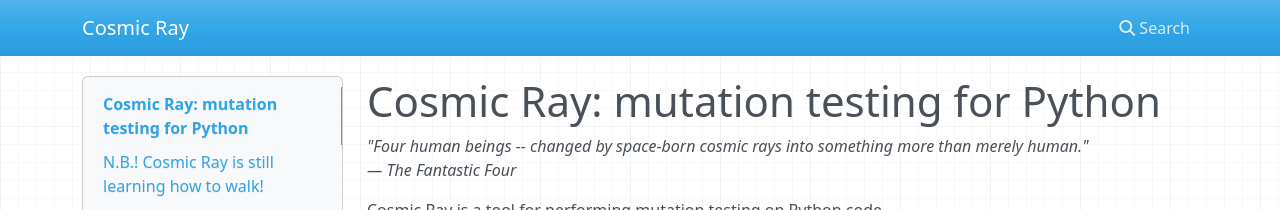
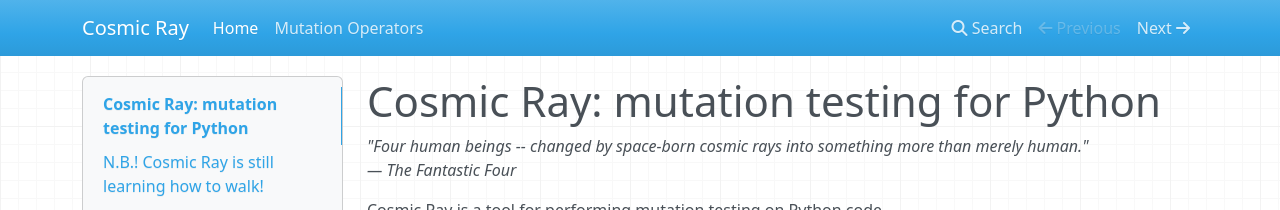
Before and after one commit to sixty-north/cosmic-ray, an MkDocs documentation site: the page built from docs/docs/index.md, in a window 1280 px wide. Shown: the top 210 px of the page. Built offline with MkDocs 1.6.1, drawn with Linux system fonts in a browser that asks for light colours; nearby versions of some CDN libraries; old or Windows-style settings are respelled for this version of MkDocs.

```diff
--- a/docs/mkdocs.yml
+++ b/docs/mkdocs.yml
@@ -1,3 +1,4 @@
 site_name: Cosmic Ray
 pages:
     - [index.md, Home]
+    - [operators.md, Mutation Operators]
```
